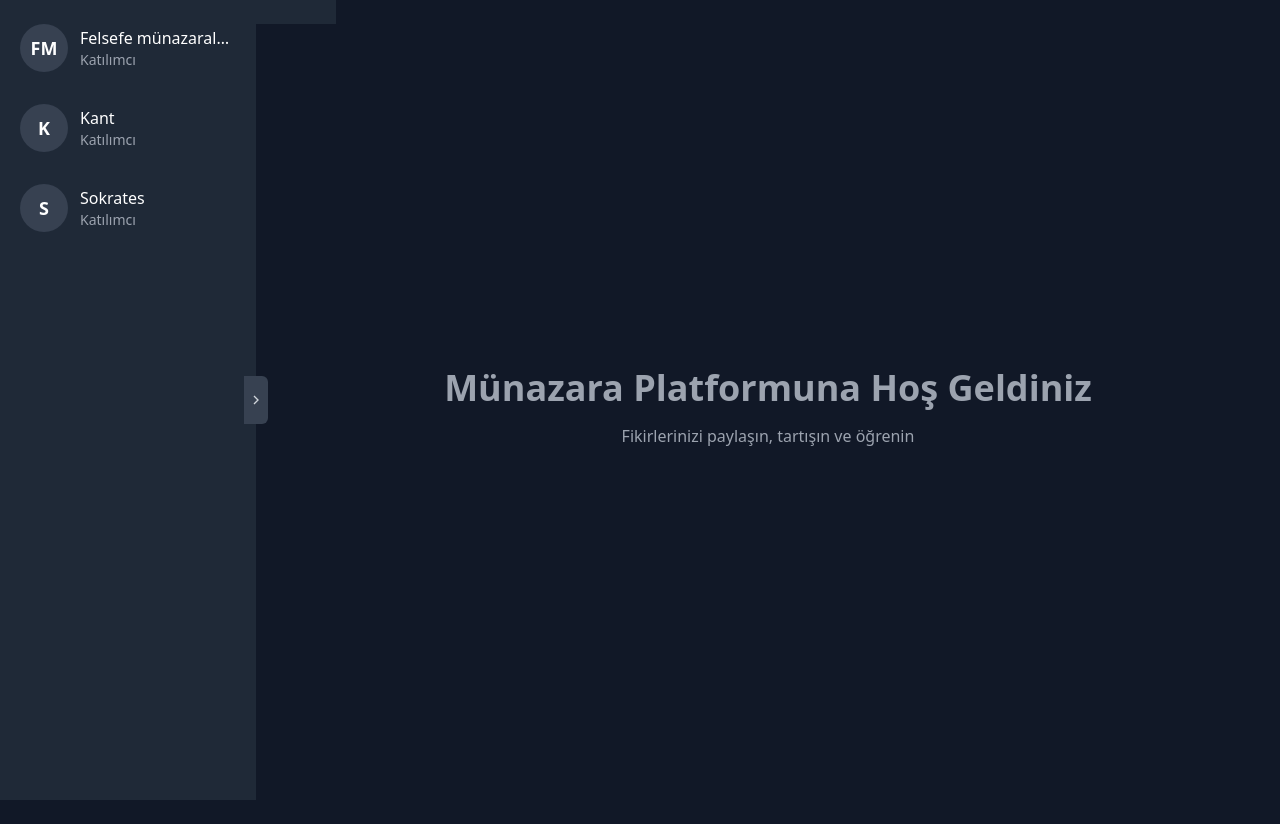
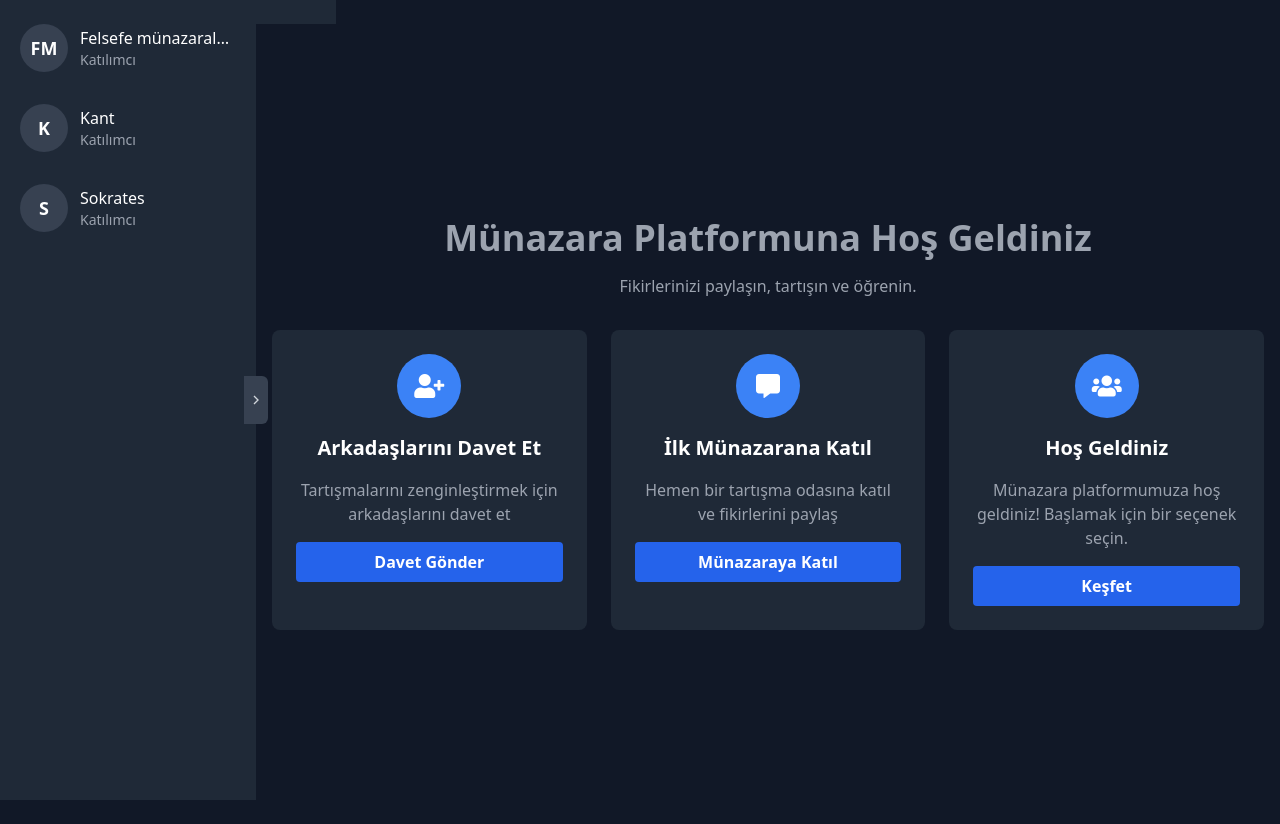
Before and after one commit to SezginKahraman/DebateIt, a Django app: page / in a window 1280 px wide. Run offline with Django 5.2, Linux system fonts and the light colour scheme; data comes from the database, SQL or seed files in the repository; some libraries are stand-ins or nearby versions.

Commit message:
icons are added.

```diff
--- a/debateapp/app/templates/app/welcome.html
+++ b/debateapp/app/templates/app/welcome.html
@@ -5,12 +5,12 @@
         Münazara Platformuna Hoş Geldiniz
       </h1>
       <p class="text-gray-400">
-        Fikirlerinizi paylaşın, tartışın ve öğrenin
+        Fikirlerinizi paylaşın, tartışın ve öğrenin.
       </p>
     </div>
 
     <div class="grid grid-cols-1 md:grid-cols-3 gap-6 mt-12">
-      {% for card in welcome_cards %}
+      {% for card in context.welcome_cards %}
       <div
         class="bg-gray-800 rounded-lg p-6 hover:bg-gray-700 transition-colors duration-300"
       >
@@ -18,9 +18,11 @@
           <div
             class="w-16 h-16 bg-blue-500 rounded-full flex items-center justify-center"
           >
-            <i class="fas fa-{{ card.icon }} text-2xl"></i>
+            <i class="fas fa-{{ card.icon }} text-2xl text-white"></i>
           </div>
-          <h2 class="text-xl font-semibold">{{ card.title }}</h2>
+          <h2 class="text-xl text-white font-semibold">
+            {{ card.title }}
+          </h2>
           <p class="text-gray-400">{{ card.description }}</p>
           <a
             href="{{ card.button_url }}"
--- a/debateapp/app/views.py
+++ b/debateapp/app/views.py
@@ -22,7 +22,7 @@ def room_list(request):
             {
                 "title": "İlk Münazarana Katıl",
                 "description": "Hemen bir tartışma odasına katıl ve fikirlerini paylaş",
-                "icon": "message-square",
+                "icon": "comment-alt",
                 "button_text": "Münazaraya Katıl",
                 "button_url": "#",
             },
--- a/debateapp/templates/base.html
+++ b/debateapp/templates/base.html
@@ -9,6 +9,10 @@
     />
     <script src="https://cdn.tailwindcss.com"></script>
     <script src="https://unpkg.com/alpinejs@3.x.x/dist/cdn.min.js"></script>
+    <link
+      rel="stylesheet"
+      href="https://cdnjs.cloudflare.com/ajax/libs/font-awesome/5.15.4/css/all.min.css"
+    />
   </head>
   <body class="bg-gray-900 text-white" x-data="{ isExpanded: true }">
     <div class="flex h-screen">
```
